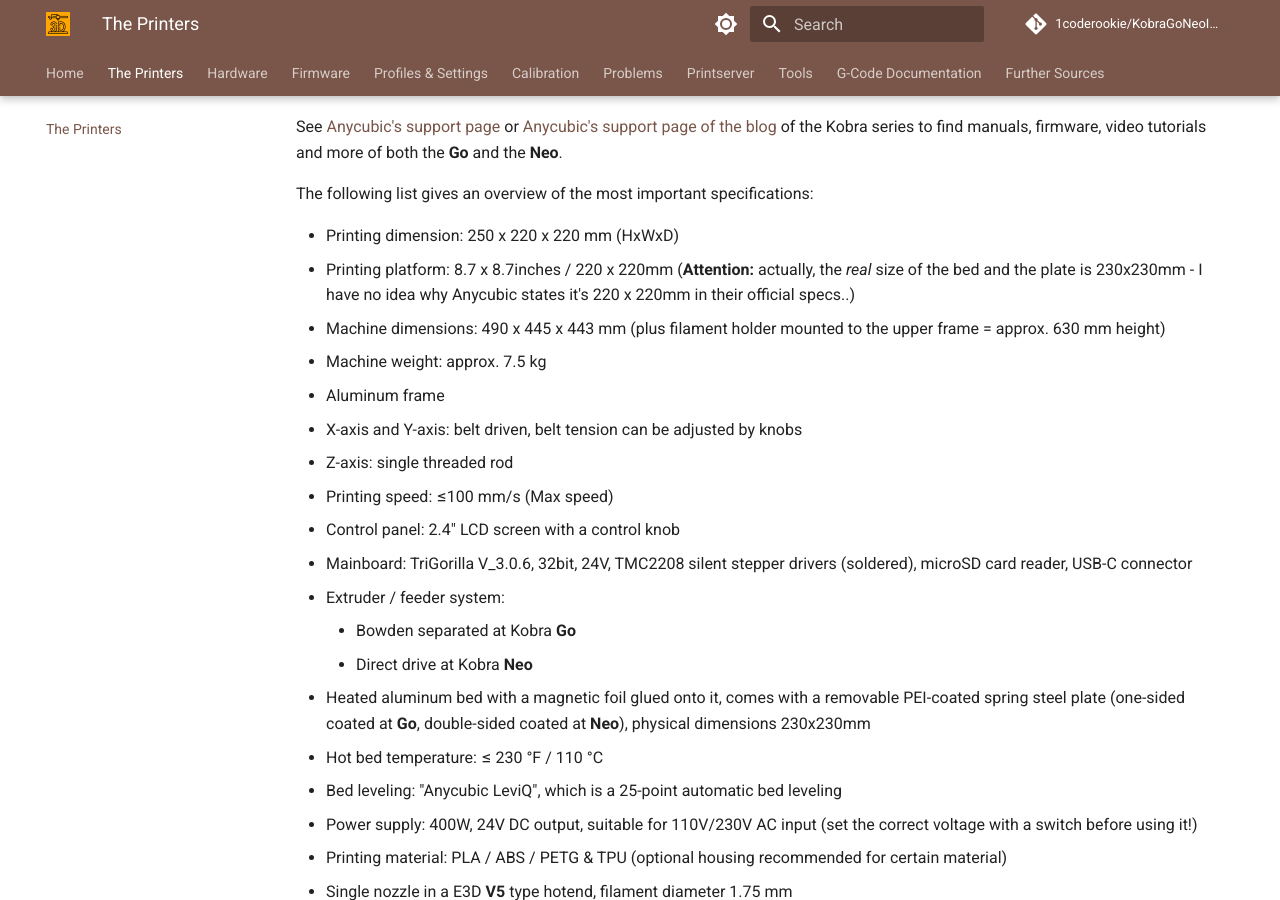
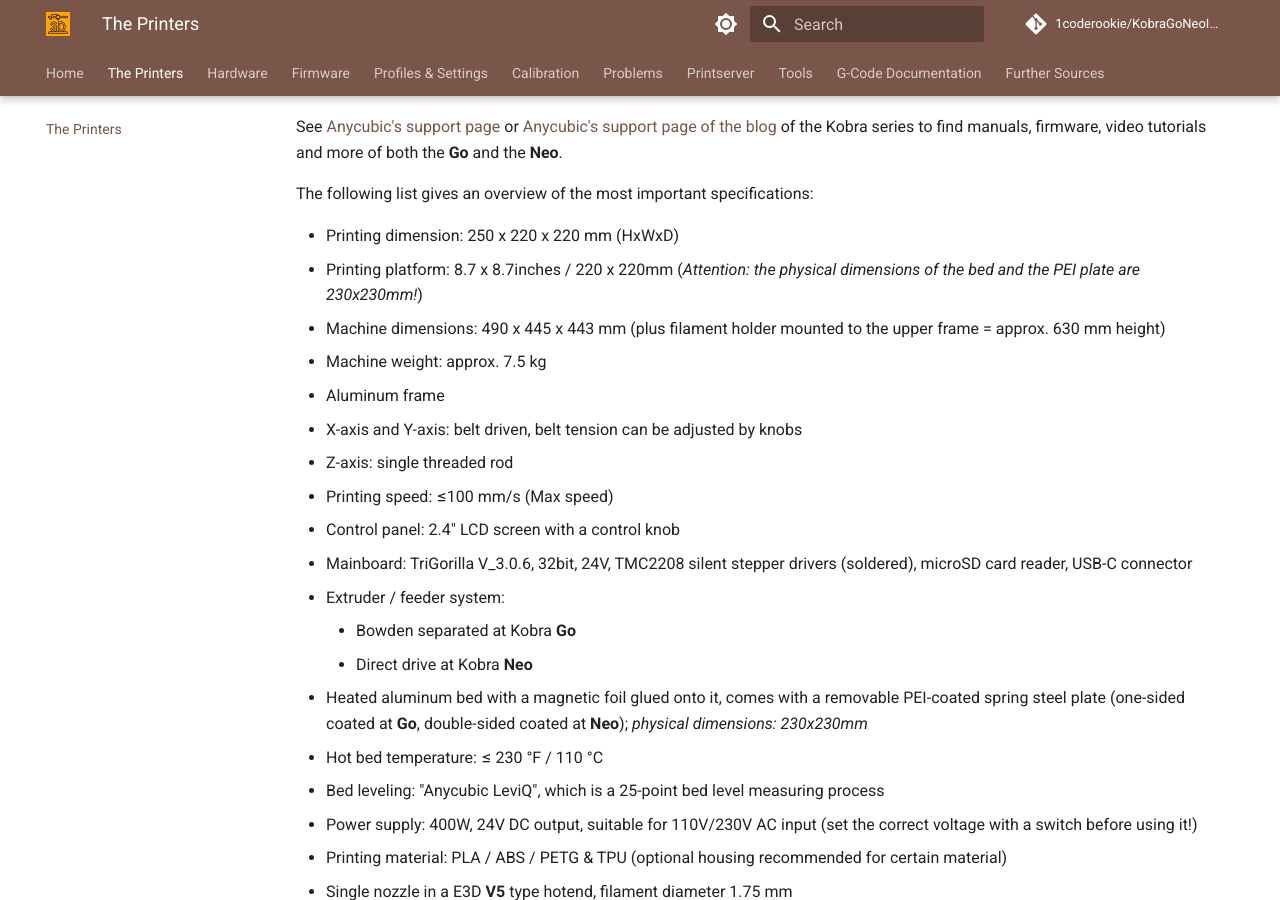
Before and after one commit to 1coderookie/KobraGoNeoInsights, an MkDocs documentation site: the page built from docs/printers.md, in a window 1280 px wide and 900 px high, scrolled down 427 px. Built offline with MkDocs 1.6.1 and Material for MkDocs 9.7.7, drawn with Linux system fonts in a browser that asks for light colours; comment, search, counter and statistics services are not loaded.

Commit message:
Update printers.md

```diff
--- a/docs/printers.md
+++ b/docs/printers.md
@@ -26,7 +26,7 @@
 The following list gives an overview of the most important specifications:
 
 - Printing dimension: 250 x 220 x 220 mm (HxWxD)
-- Printing platform: 8.7 x 8.7inches / 220 x 220mm (**Attention:** actually, the *real* size of the bed and the plate is 230x230mm - I have no idea why Anycubic states it's 220 x 220mm in their official specs..)
+- Printing platform: 8.7 x 8.7inches / 220 x 220mm (*Attention: the physical dimensions of the bed and the PEI plate are 230x230mm!*)
 - Machine dimensions: 490 x 445 x 443 mm (plus filament holder mounted to the upper frame = approx. 630 mm height)
 - Machine weight: approx. 7.5 kg
 - Aluminum frame
@@ -38,9 +38,9 @@
 - Extruder / feeder system:
     - Bowden separated at Kobra **Go**
     - Direct drive at Kobra **Neo**
-- Heated aluminum bed with a magnetic foil glued onto it, comes with a removable PEI-coated spring steel plate (one-sided coated at **Go**, double-sided coated at **Neo**), physical dimensions 230x230mm
+- Heated aluminum bed with a magnetic foil glued onto it, comes with a removable PEI-coated spring steel plate (one-sided coated at **Go**, double-sided coated at **Neo**); *physical dimensions: 230x230mm*
 - Hot bed temperature: ≤ 230 °F / 110 °C
-- Bed leveling: "Anycubic LeviQ", which is a 25-point automatic bed leveling
+- Bed leveling: "Anycubic LeviQ", which is a 25-point bed level measuring process
 - Power supply: 400W, 24V DC output, suitable for 110V/230V AC input (set the correct voltage with a switch before using it!)
 - Printing material: PLA / ABS / PETG & TPU (optional housing recommended for certain material)
 - Single nozzle in a E3D **V5** type hotend, filament diameter 1.75 mm
```
